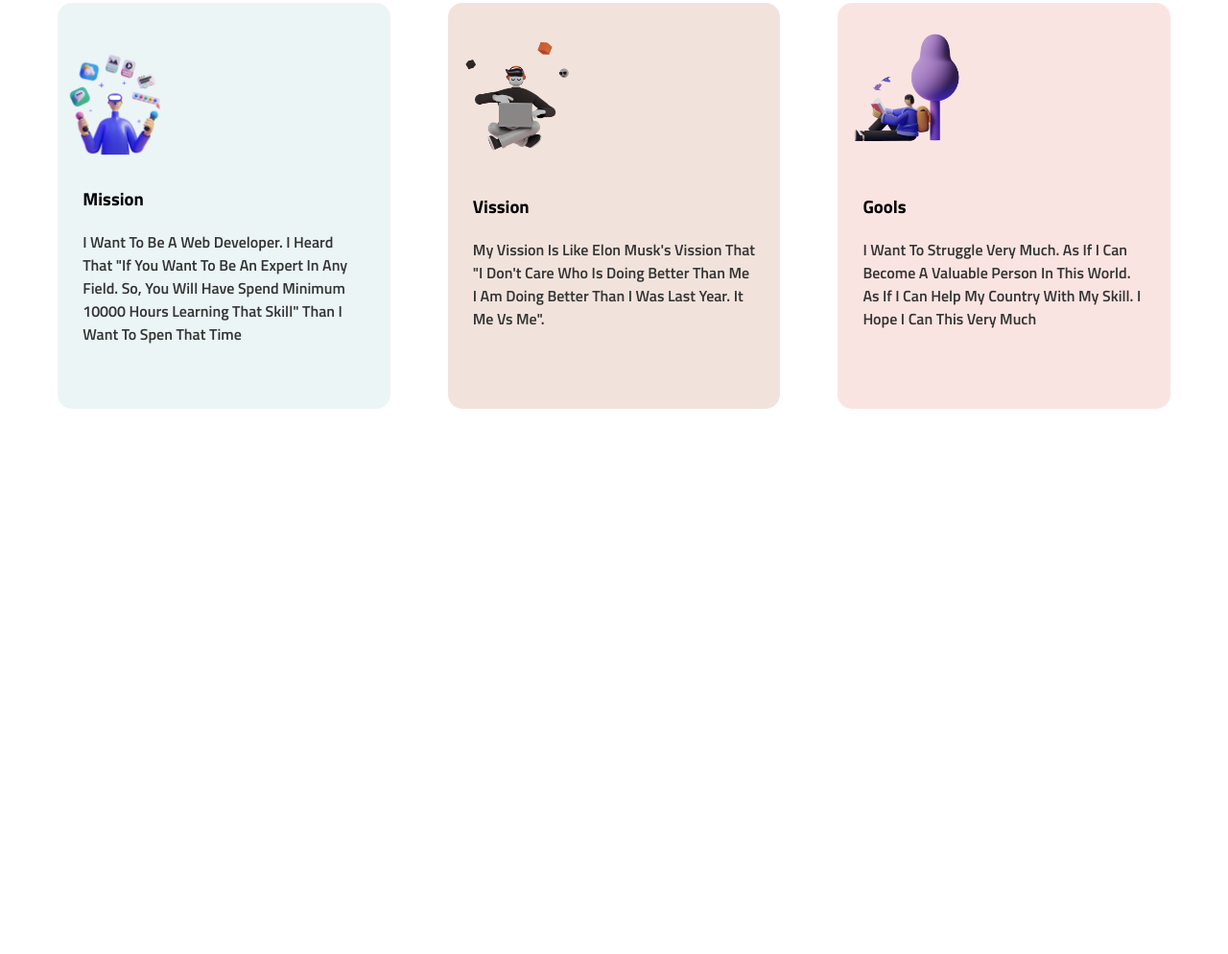
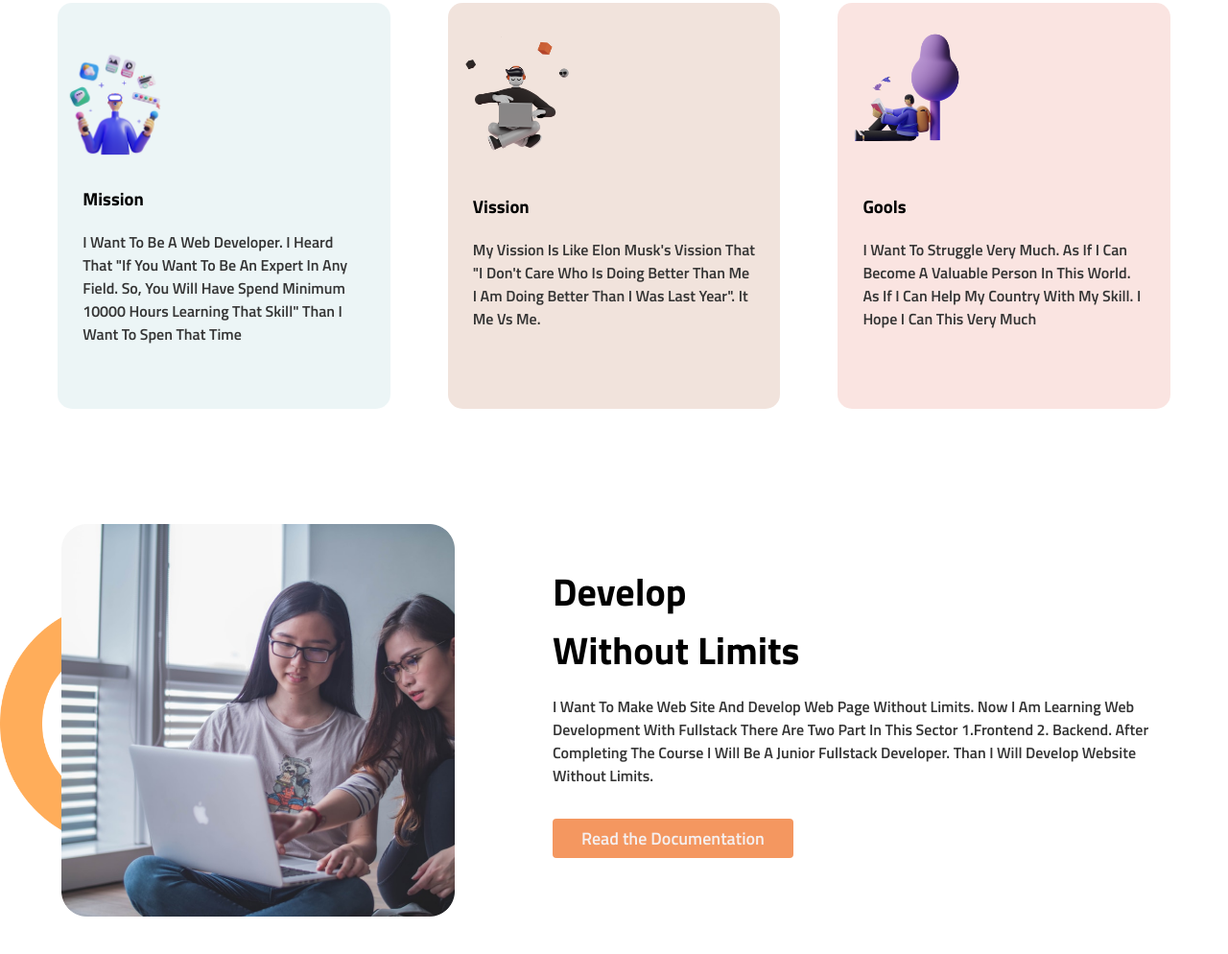
Before and after one commit to Safiul-Azam/milestone-1-assignment-1, a plain HTML site: page index.html in a window 1280 px wide. Shown: the part 744-1738 px from the top of the page at 96% size. Before the commit the page ends 1290 px from the top, so only its background shows below. Drawn offline with Linux system fonts and the light colour scheme.

Commit message:
added develop section with css style

```diff
--- a/css/style.css
+++ b/css/style.css
@@ -8,6 +8,10 @@ h1{
     font-size: 50px;
     margin: 0px;
 }
+h2{
+    font-size: 40px;
+    margin:0;
+}
 p{
     font-size: 16px;
     color:#333;
@@ -16,7 +20,7 @@ p{
     text-transform: capitalize;
 }
 .link-btn{
-    color:#ddd;
+    color:rgb(245, 240, 240);
     padding: 7px 30px;
     font-size: 18px;
     font-weight: 600;
@@ -86,3 +90,20 @@ p{
 #gools{
     background-color: #f7d5d0a1;
 }
+/*-- DEVELOP SECTION --*/
+
+.content-part{
+    width:50%;
+    margin-right: 5%;
+    margin-left: 0%;
+    margin-top: 40px;
+}
+.image-part{
+    width:40%;
+}
+.develop-section{
+    background-image: url(../images/shapes/shape-1.png);
+    background-repeat: no-repeat;
+    background-position: left;
+    background-size: 20%;
+}
--- a/index.html
+++ b/index.html
@@ -18,7 +18,7 @@
                 <h1 id="mission-color">Mission 2022</h1>
             </div>
             <p>I Don't Know. How Can I Become A Web Developer ? But I Know That I Have To Be A Web Developer. I Want To struggle Very Much. As If i Can Become A Valuable Person In This World. As If I Can Help My Country  With My skill.</p>
-            <a class="link-btn" href="http://" target="_blank">Explore Now</a>
+            <a class="link-btn" href="https://www.facebook.com/safiul.azam.587/" target="_blank">Explore Now</a>
             <p class="scroll-down">Scroll down to explore more about us</p>
         </div>
         <div class="half-width">
@@ -37,7 +37,7 @@
             <div class="my-gools" id="vission">
                 <img src="images/illustrators/illustrator-2.png" alt="illustrator2">
                 <h3>Vission</h3>
-                <p>my vission is like elon musk's vission that "i don't care who is doing better than me i am doing better than i was last year. it me vs me".</p>
+                <p>my vission is like elon musk's vission that "i don't care who is doing better than me i am doing better than i was last year". it me vs me.</p>
             </div>
             <div class="my-gools" id="gools">
                 <img src="images/illustrators/illustrator-3.png" alt="illustrator2">
@@ -46,5 +46,20 @@
             </div>
         </div>
     </section>
+    <section class="develop-section flex-used">
+        <div class="half-width image-part">
+            <img src="images/pictures/coding.png" alt="coding">
+        </div>
+        <div class="half-width content-part">
+            <h2>Develop</h2>
+            <h2>Without Limits</h2>
+            <p>i want to make web site and develop web page without limits. now i am learning web development with fullstack there are two part in this sector 1.frontend 2. backend. after completing the course i will be a junior fullstack developer. than i will develop website without limits.  </p>
+            <a class="link-btn" target="_blank" href="https://www.facebook.com/safiul.azam.587/">Read the Documentation</a>
+        </div>
+
+    </section>
+    <section class="global-community-section">
+
+    </section>
 </body>
 </html>
```
